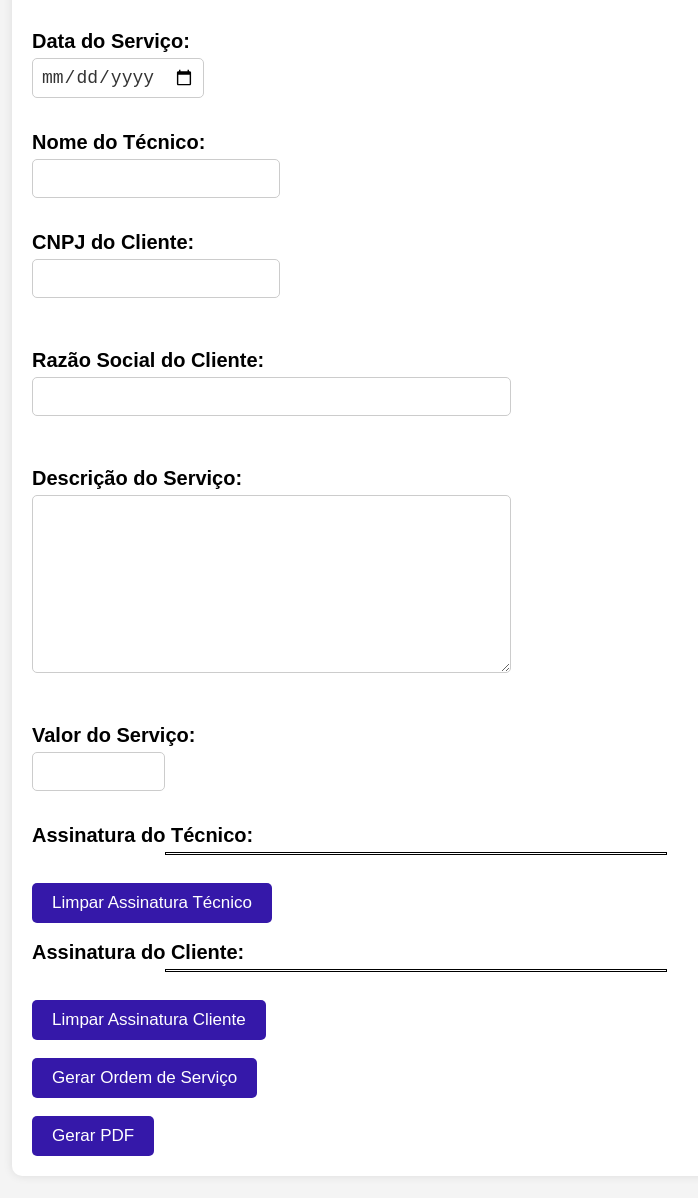
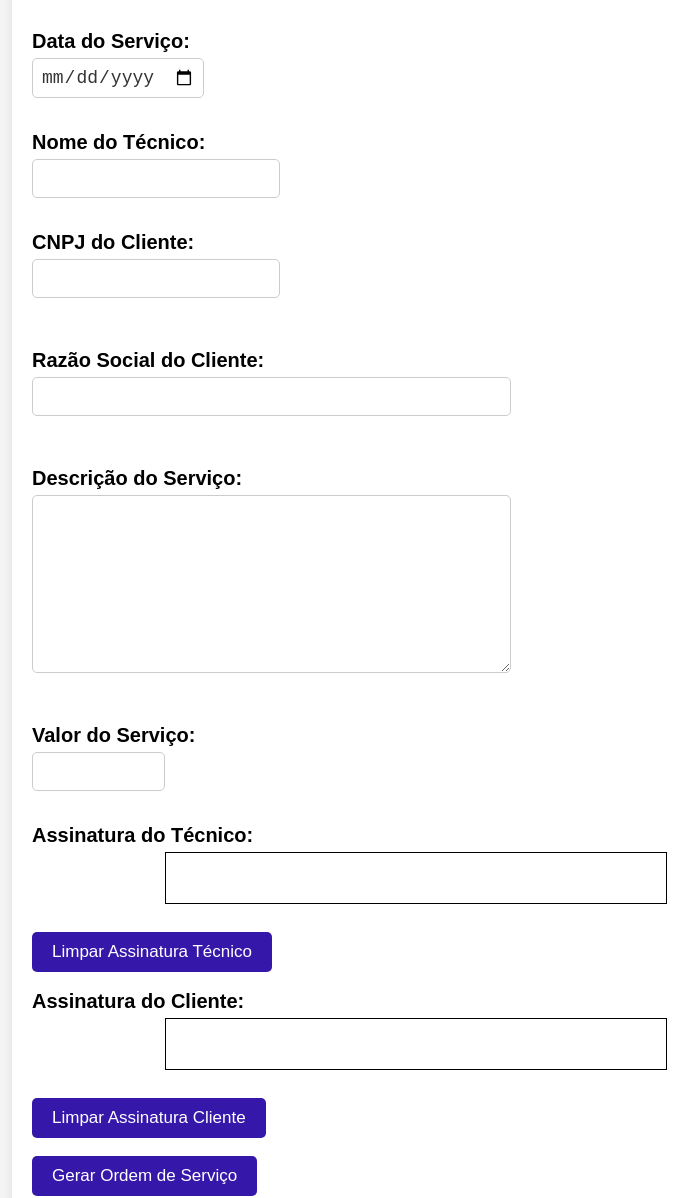
Before and after one commit to Luis-lhgdf/relatorio-servico, a plain HTML site: page index.html in a window 1280 px wide. Shown: the part 121-1319 px from the top of the page, without its empty margins (224-922 px from the left). Drawn offline with nearby package versions, Linux system fonts and the light colour scheme.

Commit message:
Update style.css

```diff
--- a/style.css
+++ b/style.css
@@ -97,7 +97,7 @@ button:hover {
 canvas {
     width: 100%;
     max-width: 500px;
-    height: 1px;
+    height: 50px;
     border: 1px solid #000;
     touch-action: none; /* Evita comportamentos padrão de rolagem e zoom no canvas */
     display: block;
```
